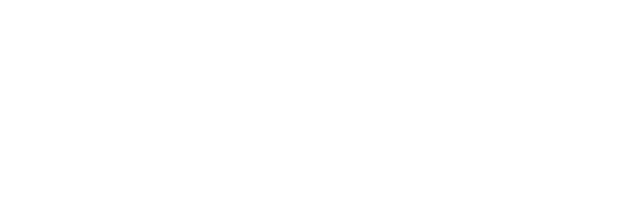
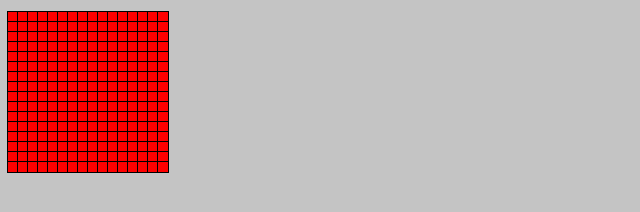
Before and after one commit to tomaszwasik31/etch-e-sketch, a plain HTML site: page index.html in a window 1280 px wide. Shown: the whole page, without its empty margins (0-640 px from the left). Drawn offline with Linux system fonts and the light colour scheme.

Commit message:
grid 16x16 div, box css

```diff
--- a/index.html
+++ b/index.html
@@ -4,11 +4,14 @@
     <meta charset="UTF-8">
     <meta http-equiv="X-UA-Compatible" content="IE=edge">
     <meta name="viewport" content="width=device-width, initial-scale=1.0">
-    <title>Document</title>
+    <title>Etch e sketch</title>
     <script src="script.js" defer></script>
     <link rel="stylesheet" href="style.css">
 </head>
 <body>
+    <div id="container">
+
+    </div>
 
 </body>
 </html>
--- a/script.js
+++ b/script.js
@@ -0,0 +1,10 @@
+const container = document.querySelector("#container");
+
+const content = document.createElement("div");
+content.classList.add("box");
+
+for (i = 1; i <= 16*16; i++) {
+  const content = document.createElement("div");
+  content.classList.add("box");
+  container.appendChild(content);
+}
--- a/style.css
+++ b/style.css
@@ -0,0 +1,17 @@
+body {
+  background-color: rgb(196, 196, 196);
+}
+
+#container {
+  background-color: grey;
+  display: inline-grid;
+  grid-template-columns: auto auto auto auto auto auto auto auto auto auto auto auto auto auto auto auto;
+
+}
+
+.box {
+  width: 10px;
+  height: 10px;
+  background-color: red;
+  outline:1px solid black;
+}
```
